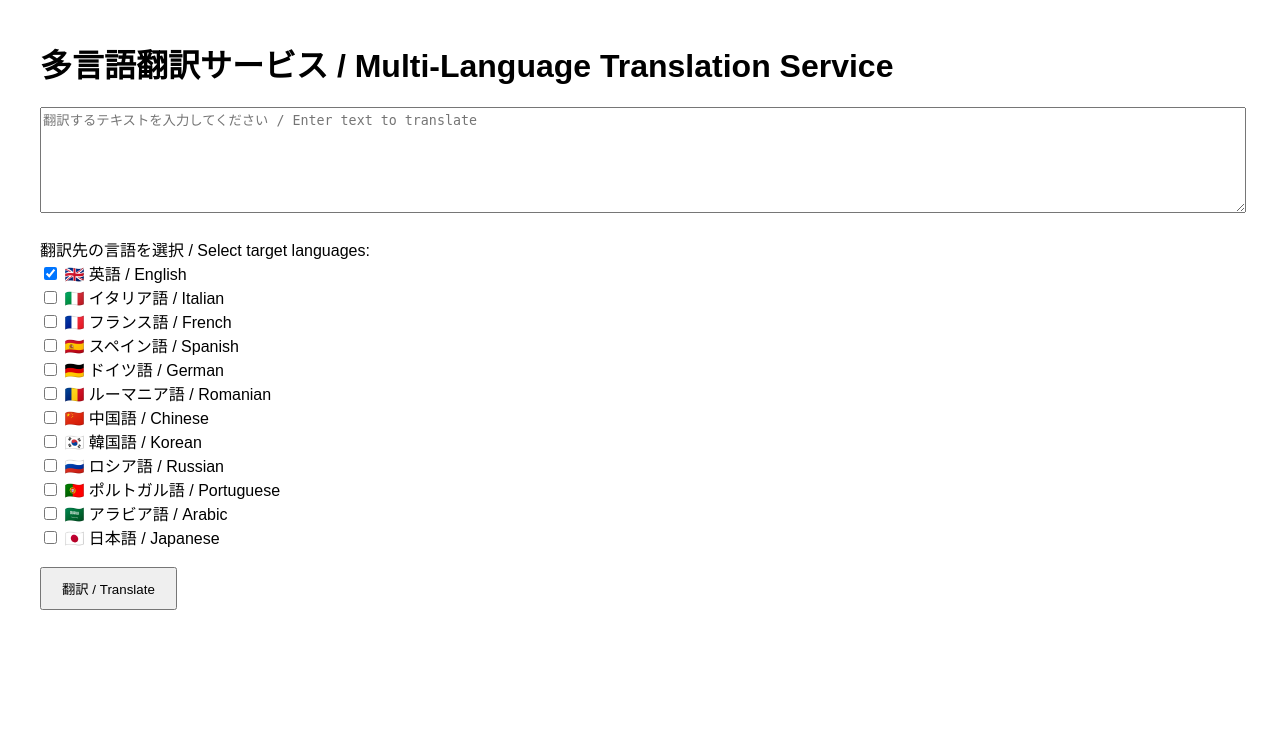
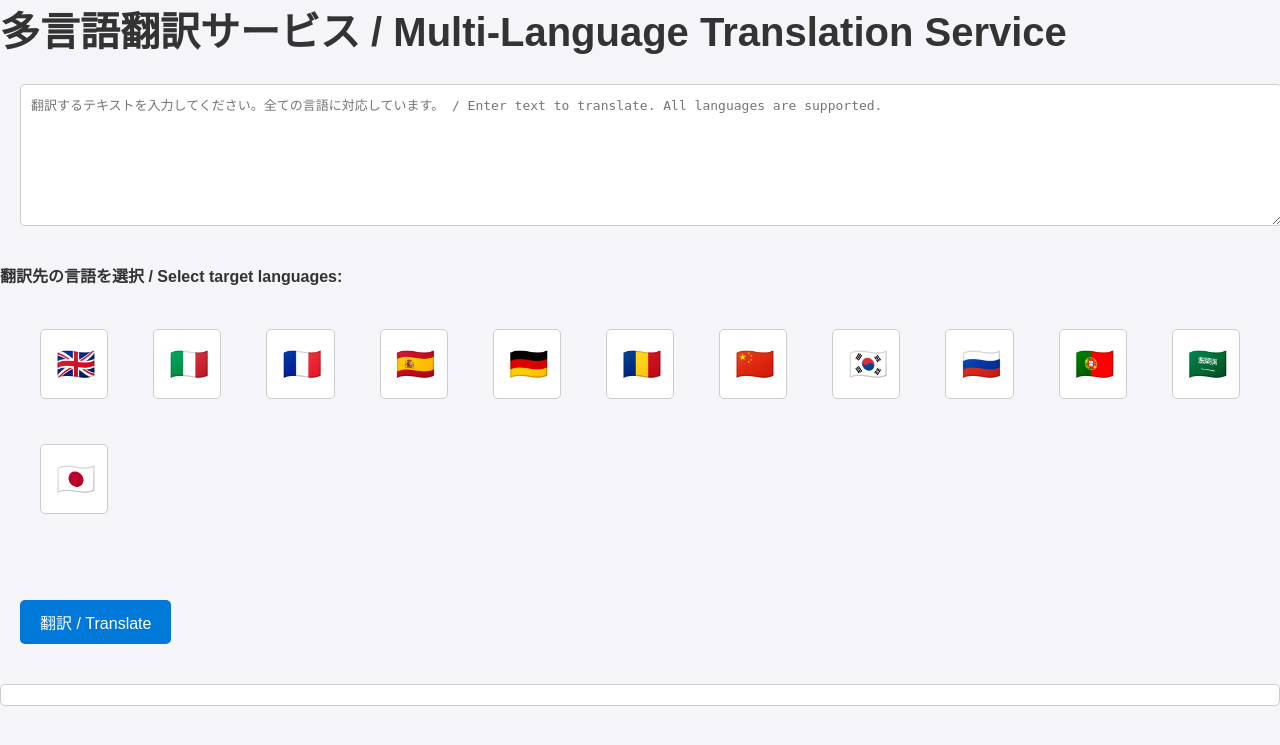
Before and after one commit to shiwasu-tech/MultiLanguageTranslator, a Flask app: page / in a window 1280 px wide. Shown: the top 745 px of the page. Run offline with Flask 3, Linux system fonts and the light colour scheme.

Commit message:
add: UI improvements with CSS updates

```diff
--- a/app.py
+++ b/app.py
@@ -1,11 +1,20 @@
 from flask import Flask, request, jsonify, render_template
 from google.cloud import translate_v2 as translate
+from langdetect import detect
 import logging
+import re
 
 logging.basicConfig(level=logging.DEBUG)
 
 app = Flask(__name__)
 translate_client = translate.Client()
+
+# List of inappropriate words to filter
+INAPPROPRIATE_WORDS = ["badword1", "badword2", "badword3"]
+
+def filter_inappropriate_words(text):
+    pattern = re.compile(r"\b(" + "|".join(map(re.escape, INAPPROPRIATE_WORDS)) + r")\b", re.IGNORECASE)
+    return pattern.sub("***", text)
 
 @app.route('/')
 def index():
@@ -16,21 +25,36 @@ def translate_text():
     logging.debug("Received request for translation")
     data = request.get_json()
     logging.debug(f"Request data: {data}")
-    text = data.get('text')
+    text = data.get('text', '')
     target_languages = data.get('target_languages', [])
 
-    if not text or not target_languages:
-        logging.error("Missing text or target languages")
-        return jsonify({'error': 'テキストと翻訳先言語を指定してください．'}), 400
+    if not text:
+        logging.error("No text provided for translation.")
+        return jsonify({"error": "No text provided for translation."}), 400
+
+    if not target_languages:
+        logging.error("No target languages selected.")
+        return jsonify({"error": "No target languages selected."}), 400
+
+    # Filter inappropriate words
+    filtered_text = filter_inappropriate_words(text)
+
+    # Detect source language
+    try:
+        source_language = detect(filtered_text)
+        logging.debug(f"Detected source language: {source_language}")
+    except Exception as e:
+        logging.error(f"Error detecting source language: {e}")
+        return jsonify({"error": "Could not detect source language."}), 500
 
     translations = {}
     for lang in target_languages:
         logging.debug(f"Translating to {lang}")
-        result = translate_client.translate(text, target_language=lang)
+        result = translate_client.translate(filtered_text, target_language=lang)
         translations[lang] = result['translatedText']
 
     logging.debug(f"Translations: {translations}")
-    return jsonify(translations)
+    return jsonify({"source_language": source_language, **translations})
 
 if __name__ == '__main__':
     print("Starting Flask app...")
--- a/pyproject.toml
+++ b/pyproject.toml
@@ -7,4 +7,5 @@ requires-python = ">=3.12"
 dependencies = [
     "flask>=3.1.0",
     "google-cloud-translate>=3.20.2",
+    "langdetect>=1.0.9",
 ]
--- a/templates/index.html
+++ b/templates/index.html
@@ -5,55 +5,155 @@
   <title>多言語翻訳サービス</title>
   <style>
     body {
-      font-family: Arial, sans-serif;
-      margin: 40px;
+      font-family: 'Arial', sans-serif;
+      margin: 0;
+      padding: 0;
+      background-color: #f4f4f9;
+      color: #333;
+      line-height: 1.6;
     }
+
+    header {
+      background: #0078d7;
+      color: #fff;
+      padding: 20px 0;
+      text-align: center;
+    }
+
+    h1 {
+      margin: 0;
+      font-size: 2.5em;
+    }
+
     textarea {
-      width: 100%;
-      height: 100px;
-      margin-bottom: 20px;
+      width: calc(100% - 40px); /* Add spacing from screen edges */
+      height: 120px;
+      margin: 20px;
+      padding: 10px;
+      border: 1px solid #ccc;
+      border-radius: 5px;
+      font-size: 1em;
     }
+
+    label {
+      font-weight: bold;
+      display: block;
+      margin: 10px 0 5px;
+    }
+
+    #languageButtons {
+      display: grid;
+      grid-template-columns: repeat(auto-fit, minmax(100px, 1fr));
+      gap: 5px; /* Reduce gap between buttons */
+      margin: 20px;
+    }
+
+    #languageButtons button {
+      background: #fff; /* Default white color */
+      color: #333;
+      border: 1px solid #ccc;
+      padding: 15px; /* Adjust padding for better appearance */
+      border-radius: 5px;
+      cursor: pointer;
+      font-size: 2em; /* Increase font size for flags */
+      text-align: center;
+      transition: background 0.3s, color 0.3s;
+    }
+
+    #languageButtons button.selected {
+      background: #0078d7; /* Blue when selected */
+      color: #fff;
+    }
+
+    #languageButtons button:hover {
+      background: #005bb5; /* Darker blue on hover */
+      color: #fff;
+    }
+
     button {
+      background: #0078d7;
+      color: #fff;
+      border: none;
       padding: 10px 20px;
-      margin-bottom: 20px;
+      border-radius: 5px;
+      cursor: pointer;
+      font-size: 1em;
+      transition: background 0.3s;
+      margin: 20px;
     }
+
+    button:hover {
+      background: #005bb5;
+    }
+
+    #translations {
+      margin-top: 20px;
+      padding: 10px;
+      background: #fff;
+      border: 1px solid #ccc;
+      border-radius: 5px;
+    }
+
     #translations p {
       margin: 10px 0;
+      font-size: 1.1em;
+    }
+
+    #detectedLanguage {
+      margin: 20px;
+      padding: 10px;
+      background-color: #e0e0e0; /* Gray background */
+      border: 1px solid #ccc;
+      border-radius: 5px;
+      font-size: 1.2em;
+      font-weight: bold;
     }
   </style>
 </head>
 <body>
   <h1>多言語翻訳サービス / Multi-Language Translation Service</h1>
-  <textarea id="inputText" placeholder="翻訳するテキストを入力してください / Enter text to translate" onkeypress="if(event.key === 'Enter') translateText();"></textarea>
+  <textarea id="inputText" placeholder="翻訳するテキストを入力してください。全ての言語に対応しています。 / Enter text to translate. All languages are supported." onkeypress="if(event.key === 'Enter') translateText();"></textarea>
 
   <label>翻訳先の言語を選択 / Select target languages:</label>
-  <div id="languageCheckboxes">
-    <label><input type="checkbox" value="en" checked> 🇬🇧 英語 / English</label><br>
-    <label><input type="checkbox" value="it"> 🇮🇹 イタリア語 / Italian</label><br>
-    <label><input type="checkbox" value="fr"> 🇫🇷 フランス語 / French</label><br>
-    <label><input type="checkbox" value="es"> 🇪🇸 スペイン語 / Spanish</label><br>
-    <label><input type="checkbox" value="de"> 🇩🇪 ドイツ語 / German</label><br>
-    <label><input type="checkbox" value="ro"> 🇷🇴 ルーマニア語 / Romanian</label><br>
-    <label><input type="checkbox" value="zh"> 🇨🇳 中国語 / Chinese</label><br>
-    <label><input type="checkbox" value="ko"> 🇰🇷 韓国語 / Korean</label><br>
-    <label><input type="checkbox" value="ru"> 🇷🇺 ロシア語 / Russian</label><br>
-    <label><input type="checkbox" value="pt"> 🇵🇹 ポルトガル語 / Portuguese</label><br>
-    <label><input type="checkbox" value="ar"> 🇸🇦 アラビア語 / Arabic</label><br>
-    <label><input type="checkbox" value="ja"> 🇯🇵 日本語 / Japanese</label><br>
+  <div id="languageButtons">
+    <button onclick="toggleLanguage(this, 'en')">🇬🇧</button>
+    <button onclick="toggleLanguage(this, 'it')">🇮🇹</button>
+    <button onclick="toggleLanguage(this, 'fr')">🇫🇷</button>
+    <button onclick="toggleLanguage(this, 'es')">🇪🇸</button>
+    <button onclick="toggleLanguage(this, 'de')">🇩🇪</button>
+    <button onclick="toggleLanguage(this, 'ro')">🇷🇴</button>
+    <button onclick="toggleLanguage(this, 'zh')">🇨🇳</button>
+    <button onclick="toggleLanguage(this, 'ko')">🇰🇷</button>
+    <button onclick="toggleLanguage(this, 'ru')">🇷🇺</button>
+    <button onclick="toggleLanguage(this, 'pt')">🇵🇹</button>
+    <button onclick="toggleLanguage(this, 'ar')">🇸🇦</button>
+    <button onclick="toggleLanguage(this, 'ja')">🇯🇵</button>
   </div>
   <br>
   <button onclick="translateText()">翻訳 / Translate</button>
 
+  <div id="detectedLanguage" style="display: none;">Detected Language: </div>
   <div id="translations"></div>
 
   <script>
+    const selectedLanguages = new Set();
+
+    function toggleLanguage(button, lang) {
+      if (selectedLanguages.has(lang)) {
+        selectedLanguages.delete(lang);
+        button.classList.remove('selected');
+      } else {
+        selectedLanguages.add(lang);
+        button.classList.add('selected');
+      }
+    }
+
     function translateText() {
       const text = document.getElementById('inputText').value;
-      const checkboxes = document.querySelectorAll('#languageCheckboxes input[type=checkbox]:checked');
-      const targetLanguages = Array.from(checkboxes).map(checkbox => checkbox.value);
+      const targetLanguages = Array.from(selectedLanguages);
 
       if (!text) {
-        alert('翻訳するテキストを入力してください。 全ての言語に対応しています。/Please enter text to translate. All languages are supported.');
+        alert('翻訳するテキストを入力してください。/Please enter text to translate.');
         return;
       }
 
@@ -70,7 +170,12 @@
       .then(response => response.json())
       .then(data => {
         const translationsDiv = document.getElementById('translations');
+        const detectedLanguageDiv = document.getElementById('detectedLanguage');
+
         translationsDiv.innerHTML = '';
+        detectedLanguageDiv.style.display = 'block';
+        detectedLanguageDiv.textContent = `Detected Language: ${data.source_language}`;
+
         const languageNames = {
           en: '🇬🇧 English',
           it: '🇮🇹 Italian',
@@ -86,11 +191,12 @@
           ja: '🇯🇵 Japanese'
         };
         for (const [lang, translation] of Object.entries(data)) {
+          if (lang === 'source_language') continue;
+
           const p = document.createElement('p');
           p.textContent = `${languageNames[lang]}: ${translation}`;
           translationsDiv.appendChild(p);
 
-          // 音声再生ボタン
           const playButton = document.createElement('button');
           playButton.textContent = '再生 / Play';
           playButton.onclick = () => {
```
Also changed, not shown: 1 other file.
